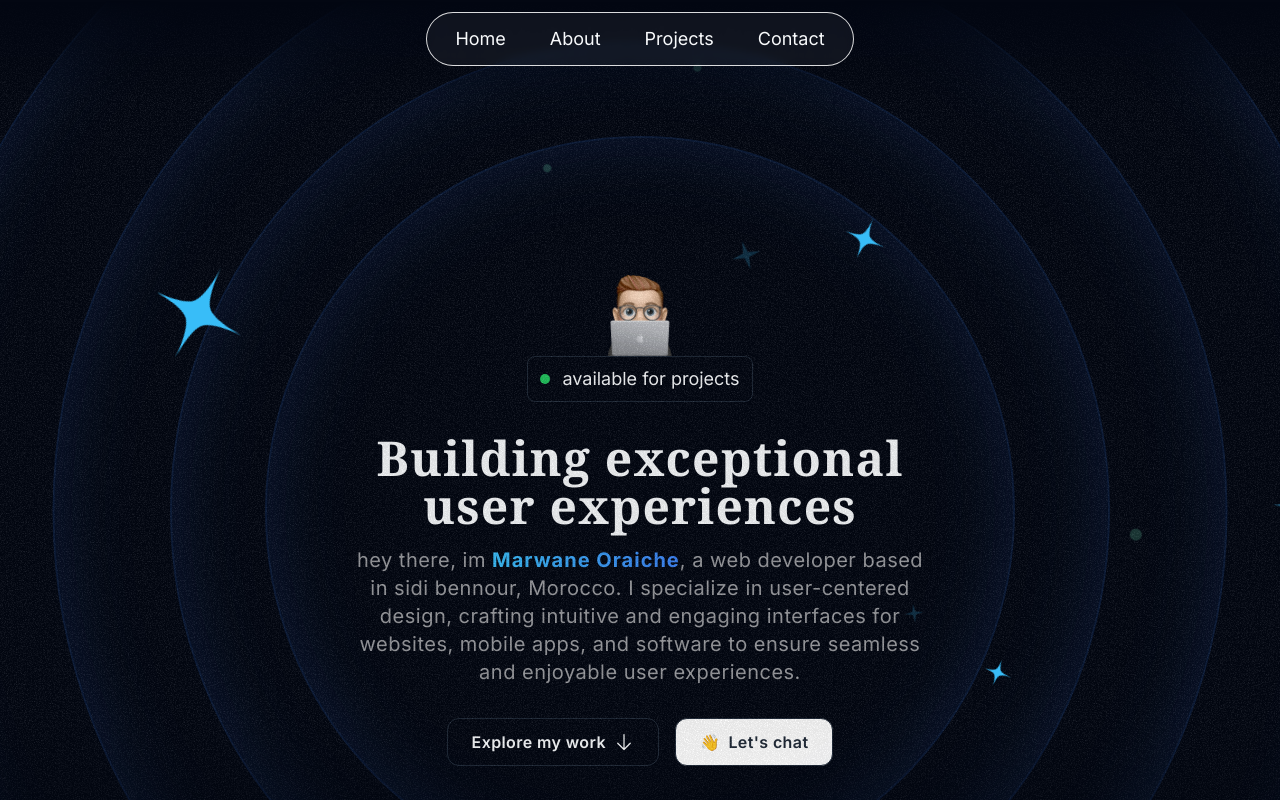
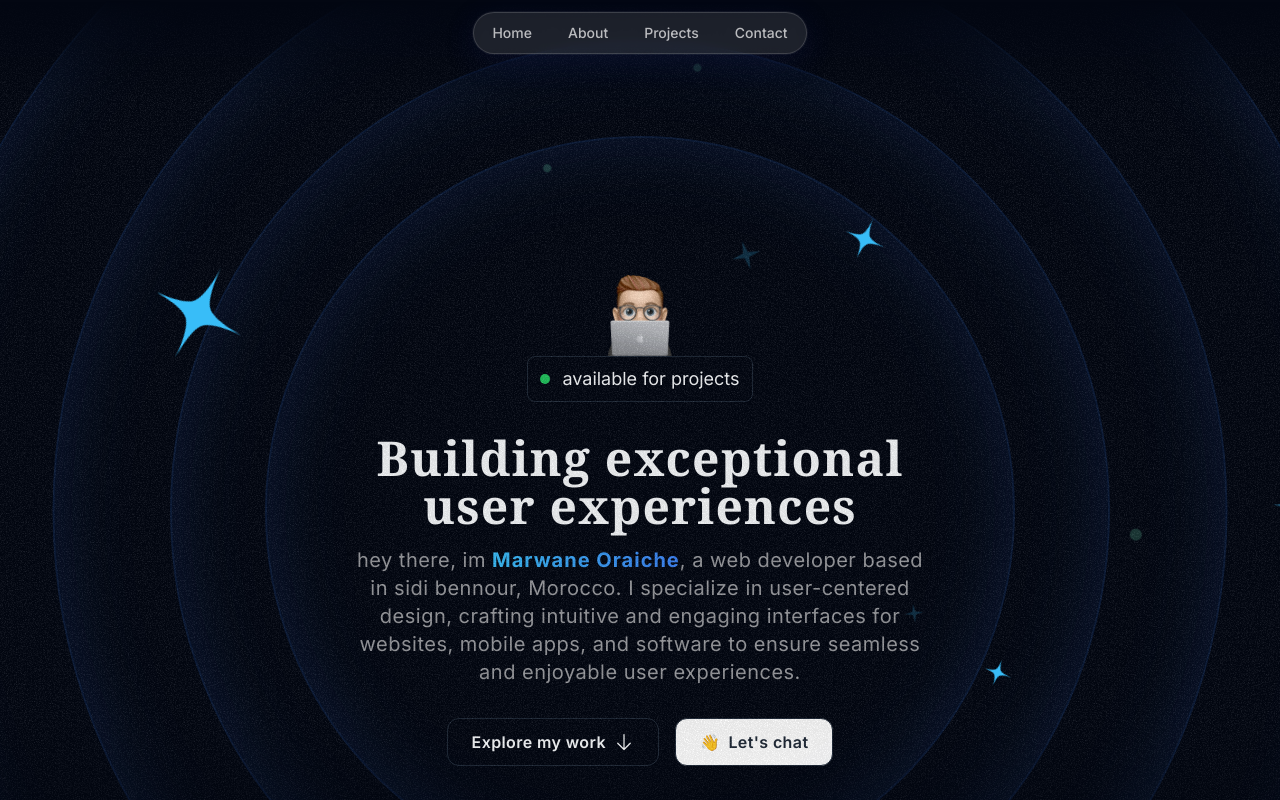
Before and after one commit to skouza101/my_new_portfolio, a Next.js app: page / in a window 1280 px wide. Shown: the top 800 px of the page. Built offline with nearby package versions, Linux system fonts and the light colour scheme; a web font is replaced by a local one.

Commit message:
update header

```diff
--- a/src/sections/Header.tsx
+++ b/src/sections/Header.tsx
@@ -2,18 +2,30 @@ import Link from "next/link";
 
 export const Header = () => {
   return (
-    <div className="flex items-center  justify-center fixed top-3 w-full z-50" >
-      <nav className="flex gap-5 relative z-50 bg-white/5 backdrop-blur-sm p-2 md:p-3 lg:px-4 rounded-full border border-white/85">
-        <Link href="#home" className="nav-link">
+    <div className="flex items-center  justify-center fixed top-3 w-full z-50">
+      <nav className="flex gap-1 p-0.5 border border-white/15 rounded-full bg-white/10 backdrop-blur-sm shadow-[0_8px_32px_0_rgba(31,38,135,0.15)] ring-1 ring-white/5">
+        <Link
+          href="#home"
+          className="px-4 py-2 text-sm font-medium text-white/70 hover:text-white hover:bg-white/10 rounded-full transition-all"
+        >
           Home
         </Link>
-        <Link href="#about" className="nav-link ">
+        <Link
+          href="#about"
+          className="px-4 py-2 text-sm font-medium text-white/70 hover:text-white hover:bg-white/10 rounded-full transition-all"
+        >
           About
         </Link>
-        <Link href="#projects" className="nav-link">
+        <Link
+          href="#projects"
+          className="px-4 py-2 text-sm font-medium text-white/70 hover:text-white hover:bg-white/10 rounded-full transition-all"
+        >
           Projects
         </Link>
-        <Link href="#contact" className="nav-link">
+        <Link
+          href="#contact"
+          className="px-4 py-2 text-sm font-medium text-white/70 hover:text-white hover:bg-white/10 rounded-full transition-all"
+        >
           Contact
         </Link>
       </nav>
```
